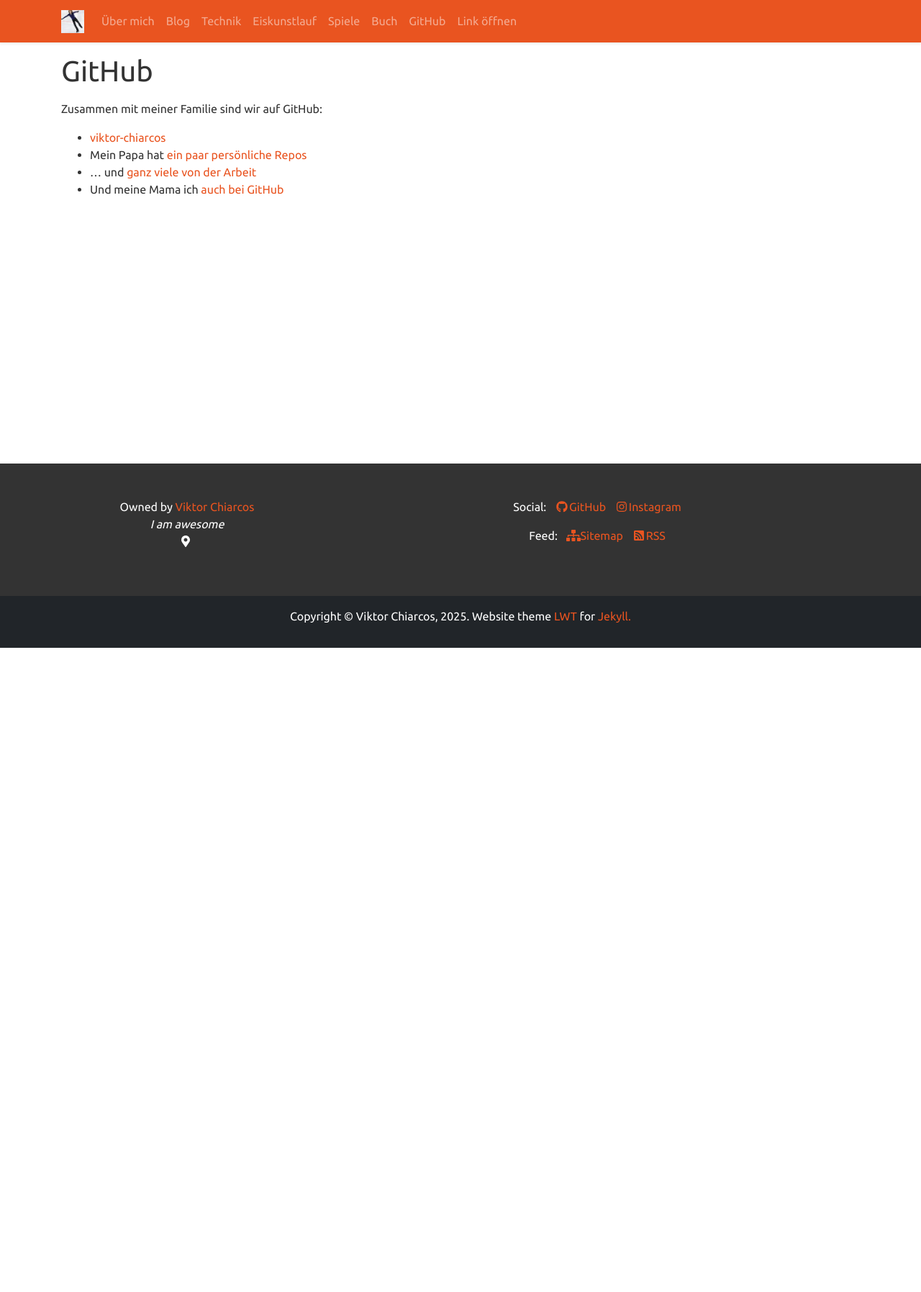
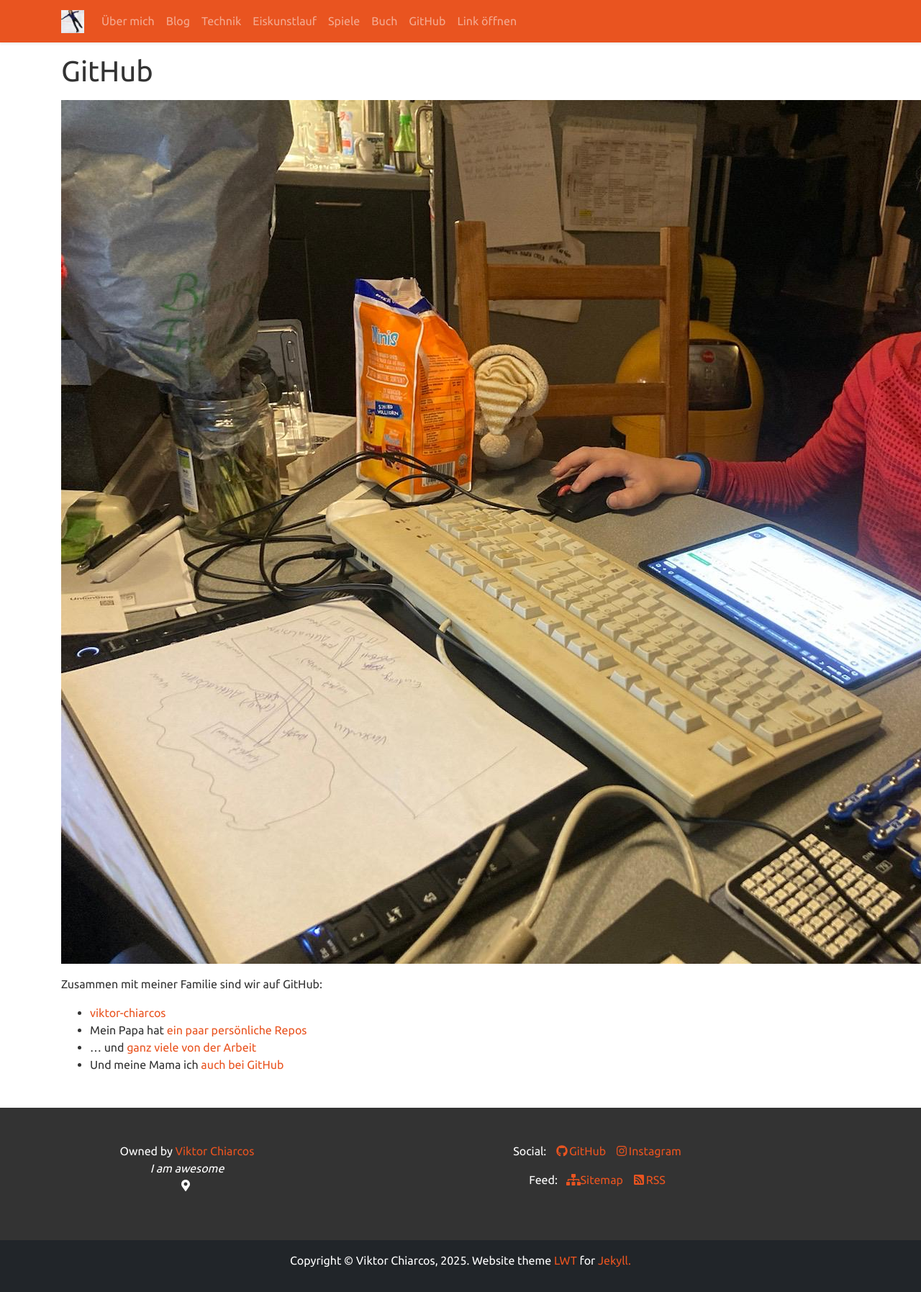
Before and after one commit to viktor-chiarcos/viktor-chiarcos.github.io, a Jekyll site: the page built from _pages/github.md, in a window 1280 px wide. Shown: the whole page at 72% size. Built offline with Jekyll 4.4.1, drawn with Linux system fonts in a browser that asks for light colours; before the commit the page ends 900 px from its top, so only the background shows below that.

Commit message:
github img

```diff
--- a/_pages/github.md
+++ b/_pages/github.md
@@ -3,6 +3,8 @@
 title: "GitHub"
 permalink: /github/
 ---
+
+![](../assets/images/2024-11-23-wir-lernen-git.jpg)
 
 Zusammen mit meiner Familie sind wir auf GitHub:
 
```
